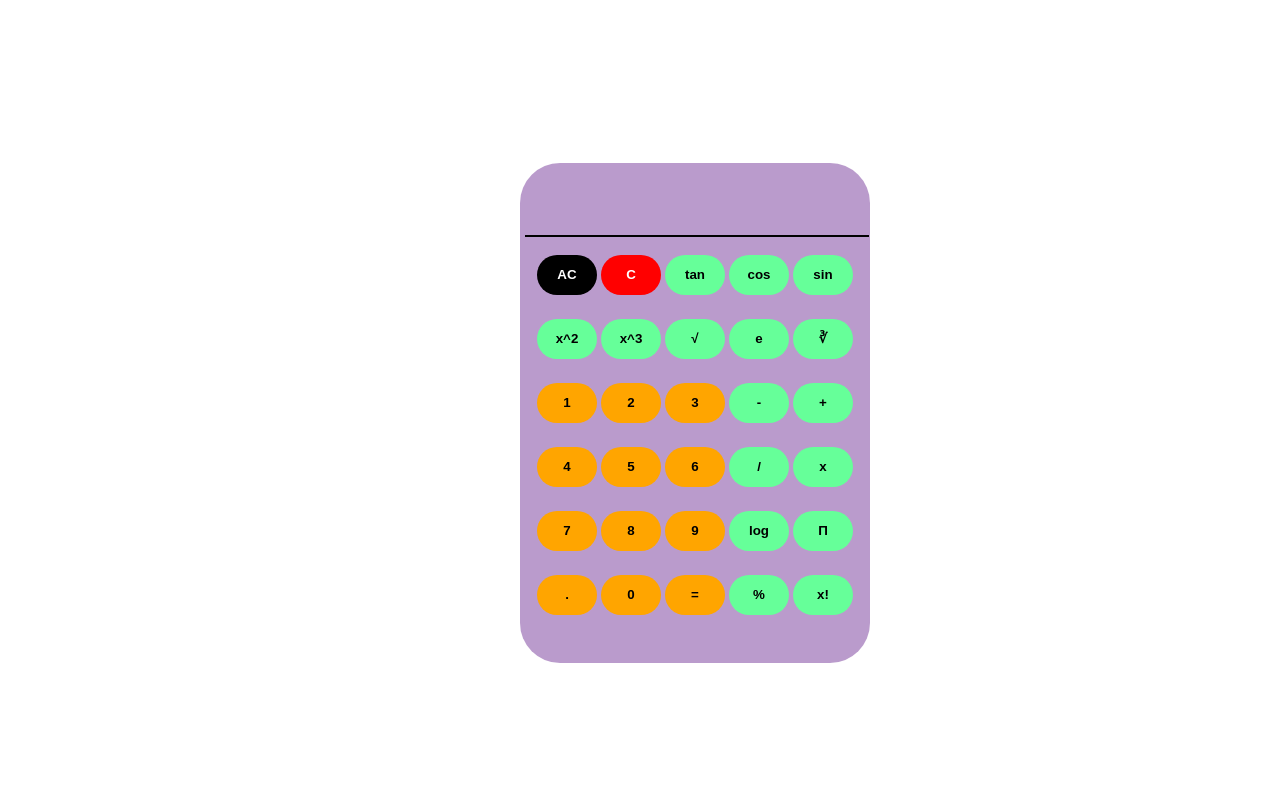
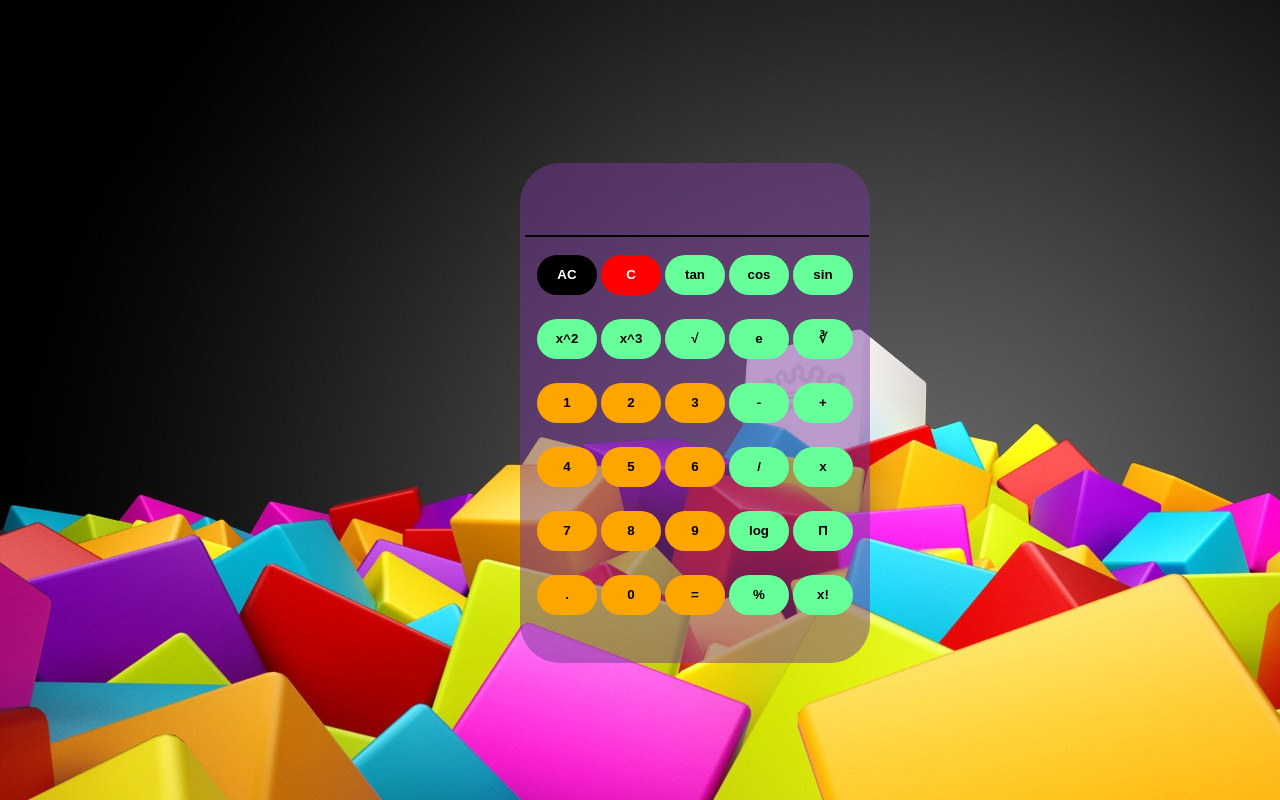
Before and after one commit to sachidanand69/Calculator1, a plain HTML site: page index.html in a window 1280 px wide. Drawn offline with Linux system fonts and the light colour scheme.

Commit message:
Update index.html

```diff
--- a/index.html
+++ b/index.html
@@ -70,7 +70,7 @@
 		}
 		body
 		{
-			background-image: url("![colorful_cubes-wallpaper-1920x1080](https://github.com/sachidanand69/Calculator1/assets/142651799/5fb372f4-61fe-4766-85e9-3d9f0f5f3bb8)");
+			background-image: url("colorful_cubes-wallpaper-1920x1080.jpg");
 		}
 
 
```
